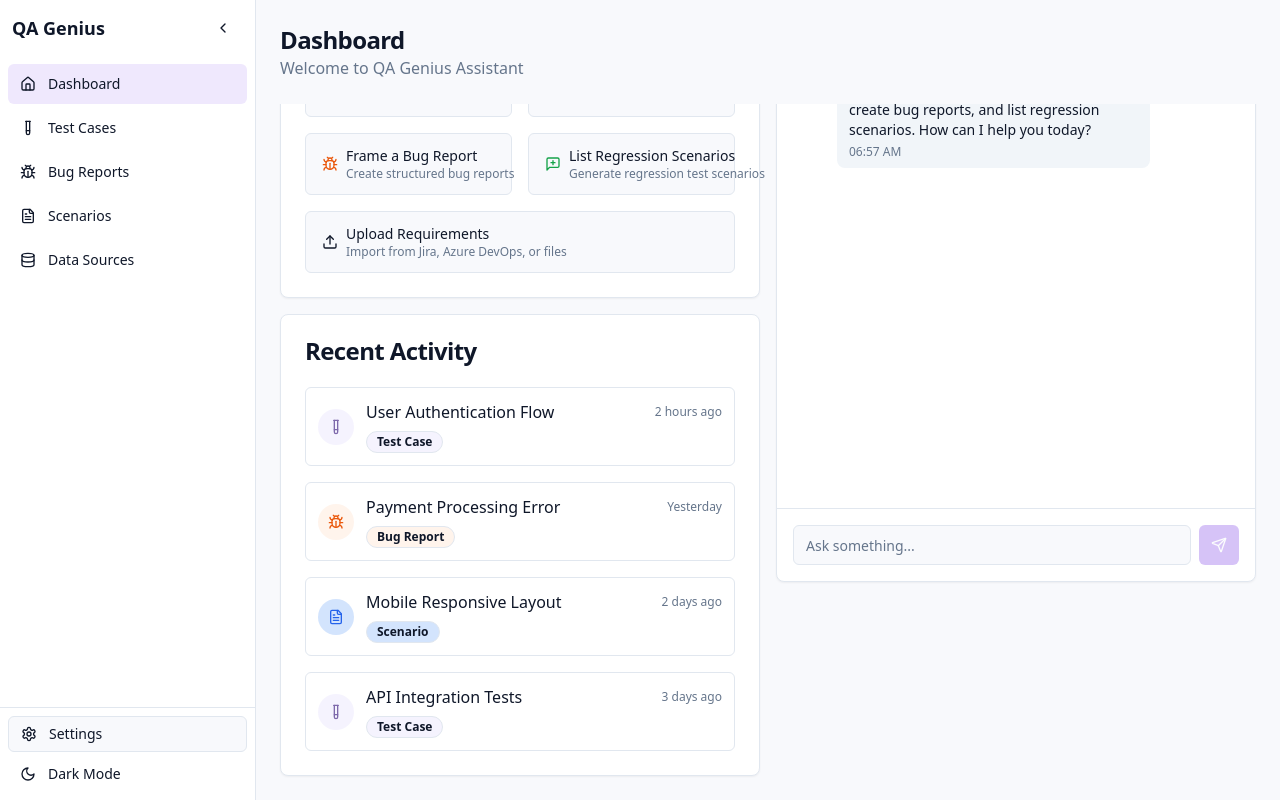
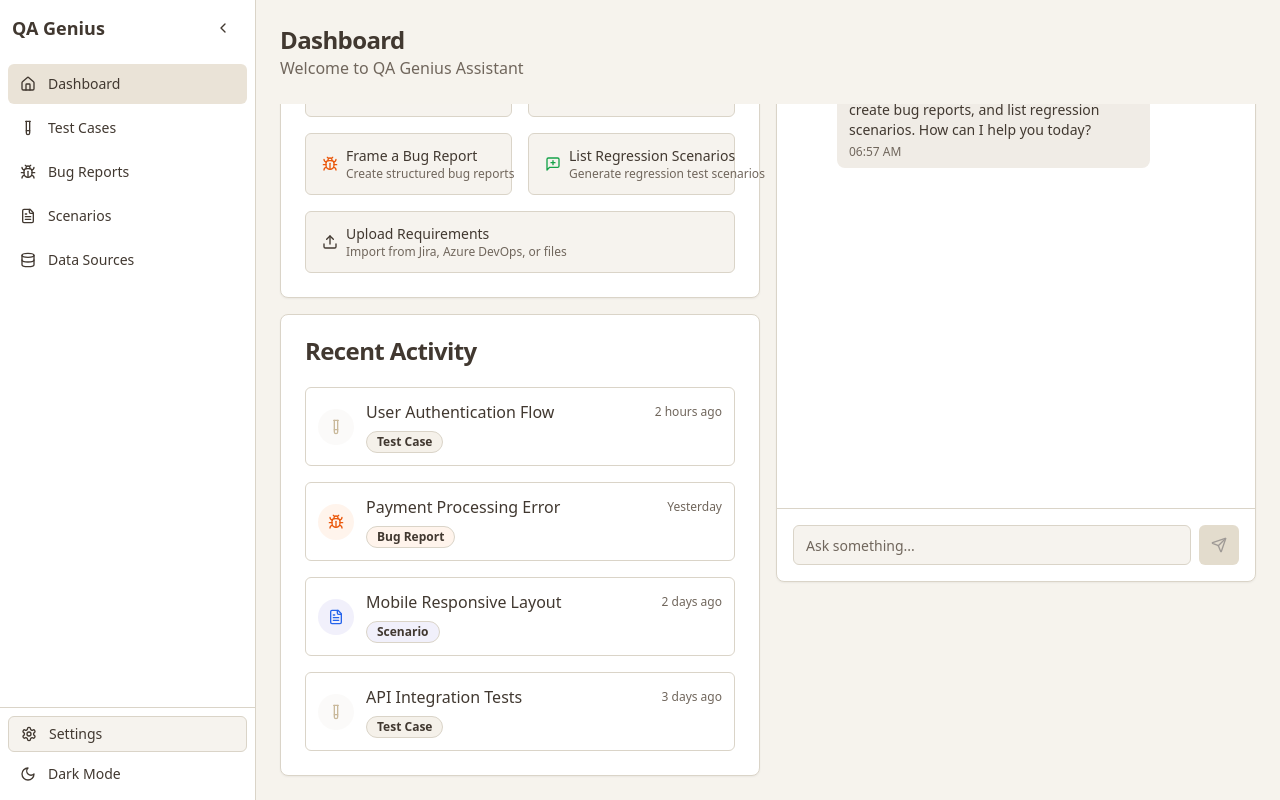
Before and after one commit to arjun8815/qa-genius-assistant, a React (Vite) app: page / in a window 1280 px wide. Built offline with nearby package versions, Linux system fonts and the light colour scheme.

Commit message:
Update UI with beige color scheme
Update the user interface to use a subtle beige color palette for a softer visual appearance.

```diff
--- a/src/components/layout/AppLayout.tsx
+++ b/src/components/layout/AppLayout.tsx
@@ -25,7 +25,7 @@ export default function AppLayout({
   }, [location.pathname]);
 
   return (
-    <div className="flex h-screen overflow-hidden">
+    <div className="flex h-screen overflow-hidden bg-qa-beige-light/30">
       <Sidebar />
       <div className="flex flex-col flex-1 overflow-hidden">
         <Header title={title} subtitle={subtitle} showActions={showActions} />
--- a/src/index.css
+++ b/src/index.css
@@ -5,83 +5,83 @@
 
 @layer base {
   :root {
-    --background: 220 33% 98%;
-    --foreground: 222 47% 11%;
+    --background: 38 33% 95%;
+    --foreground: 30 15% 22%;
 
     --card: 0 0% 100%;
-    --card-foreground: 222 47% 11%;
+    --card-foreground: 30 15% 22%;
 
     --popover: 0 0% 100%;
-    --popover-foreground: 222 47% 11%;
+    --popover-foreground: 30 15% 22%;
 
-    --primary: 262 79% 74%;
-    --primary-foreground: 210 40% 98%;
+    --primary: 40 30% 70%;
+    --primary-foreground: 30 15% 22%;
 
-    --secondary: 210 40% 96.1%;
-    --secondary-foreground: 222 47% 11%;
+    --secondary: 38 25% 92%;
+    --secondary-foreground: 30 15% 22%;
 
-    --muted: 210 40% 96.1%;
-    --muted-foreground: 215 16% 47%;
+    --muted: 38 25% 92%;
+    --muted-foreground: 30 10% 40%;
 
-    --accent: 262 83% 95%;
-    --accent-foreground: 222 47% 11%;
+    --accent: 38 30% 88%;
+    --accent-foreground: 30 15% 22%;
 
     --destructive: 0 84% 60%;
     --destructive-foreground: 210 40% 98%;
 
-    --border: 214 32% 91%;
-    --input: 214 32% 91%;
-    --ring: 262 79% 74%;
+    --border: 38 20% 82%;
+    --input: 38 20% 82%;
+    --ring: 40 30% 70%;
 
     --radius: 0.5rem;
 
     --sidebar-background: 0 0% 100%;
-    --sidebar-foreground: 222 47% 11%;
-    --sidebar-primary: 262 79% 74%;
-    --sidebar-primary-foreground: 210 40% 98%;
-    --sidebar-accent: 262 83% 95%;
-    --sidebar-accent-foreground: 222 47% 11%;
-    --sidebar-border: 214 32% 91%;
-    --sidebar-ring: 262 79% 74%;
+    --sidebar-foreground: 30 15% 22%;
+    --sidebar-primary: 40 30% 70%;
+    --sidebar-primary-foreground: 30 15% 22%;
+    --sidebar-accent: 38 30% 88%;
+    --sidebar-accent-foreground: 30 15% 22%;
+    --sidebar-border: 38 20% 82%;
+    --sidebar-ring: 40 30% 70%;
   }
 
   .dark {
-    --background: 224 71% 4%;
-    --foreground: 210 40% 98%;
+    --background: 30 15% 12%;
+    --foreground: 38 33% 95%;
 
-    --card: 224 71% 4%;
-    --card-foreground: 210 40% 98%;
+    --card: 30 15% 12%;
+    --card-foreground: 38 33% 95%;
 
-    --popover: 224 71% 4%;
-    --popover-foreground: 210 40% 98%;
+    --popover: 30 15% 12%;
+    --popover-foreground: 38 33% 95%;
 
-    --primary: 262 79% 74%;
-    --primary-foreground: 210 40% 98%;
+    --primary: 40 30% 70%;
+    --primary-foreground: 30 15% 12%;
 
-    --secondary: 217 33% 18%;
-    --secondary-foreground: 210 40% 98%;
+    --secondary: 30 10% 20%;
+    --secondary-foreground: 38 33% 95%;
 
-    --muted: 217 33% 18%;
-    --muted-foreground: 215 20% 65%;
+    --muted: 30 10% 20%;
+    --muted-foreground: 30 10% 70%;
 
-    --accent: 217 33% 18%;
-    --accent-foreground: 210 40% 98%;
+    --accent: 30 10% 20%;
+    --accent-foreground: 38 33% 95%;
 
     --destructive: 0 63% 31%;
     --destructive-foreground: 210 40% 98%;
 
-    --border: 217 33% 18%;
-    --input: 217 33% 18%;
-    --ring: 262 79% 74%;
+    --border: 30 10% 25%;
+    --input: 30 10% 25%;
+    --ring: 40 30% 70%;
 
-    --sidebar-background: 224 71% 4%;
-    --sidebar-foreground: 210 40% 98%;
-    --sidebar-primary: 262 79% 74%;
-    --sidebar-primary-foreground: 210 40% 98%;
-    --sidebar-accent: 217 33% 18%;
-    --sidebar-accent-foreground: 210 40% 98%;
-    --sidebar-border: 217 33% 18%;
-    --sidebar-ring: 262 79% 74%;
+    --sidebar-background: 30 15% 12%;
+    --sidebar-foreground: 38 33% 95%;
+    --sidebar-primary: 40 30% 70%;
+    --sidebar-primary-foreground: 30 15% 12%;
+    --sidebar-accent: 30 10% 20%;
+    --sidebar-accent-foreground: 38 33% 95%;
+    --sidebar-border: 30 10% 25%;
+    --sidebar-ring: 40 30% 70%;
   }
 }
 
@@ -105,7 +105,7 @@
   }
 
   .qa-badge-purple {
-    @apply qa-badge bg-qa-purple-light/10 text-qa-purple;
+    @apply qa-badge bg-qa-beige-light text-qa-purple-dark;
   }
 
   .qa-badge-green {
@@ -119,4 +119,8 @@
   .qa-badge-blue {
     @apply qa-badge bg-qa-blue text-blue-700;
   }
+
+  .qa-badge-beige {
+    @apply qa-badge bg-qa-beige-light text-qa-beige-dark;
+  }
 }
--- a/tailwind.config.ts
+++ b/tailwind.config.ts
@@ -65,13 +65,18 @@ export default {
 				},
 				qa: {
 					purple: {
-						light: '#9b87f5',
-						DEFAULT: '#7E69AB',
-						dark: '#6E59A5'
+						light: '#D9CFC1',
+						DEFAULT: '#C9B99B',
+						dark: '#A89878'
 					},
-					blue: '#D3E4FD',
+					blue: '#F1F0FB',
 					green: '#F2FCE2',
 					orange: '#FEC6A1',
+					beige: {
+						light: '#F5F1EA',
+						DEFAULT: '#E8E2D7',
+						dark: '#D9CFC1'
+					},
 					gray: {
 						light: '#F6F7F9',
 						DEFAULT: '#8E9196',
```
